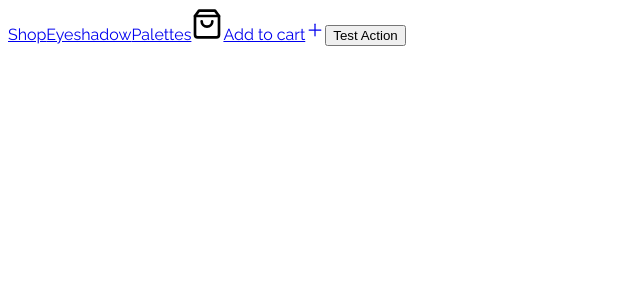
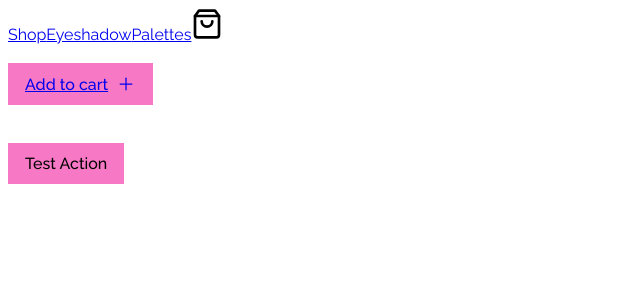
Before and after one commit to pedrorxmos/eyecon-beauty, a Next.js app: page / in a window 1280 px wide. Shown: the top 300 px of the page, without its empty margins (0-640 px from the left). Built offline with nearby package versions, Linux system fonts and the light colour scheme.

Commit message:
💄 EB-38 Buttons base and size styles

```diff
--- /dev/null
+++ b/app/components/Button/Button.scss
@@ -0,0 +1,48 @@
+@import '../../scss/variables';
+@import '../../scss/mixins';
+@import '../../scss/functions';
+
+.button {
+  font-family: $font-family;
+  font-size: 1rem;
+  font-weight: 500;
+  display: flex;
+  flex-direction: row;
+  flex-wrap: nowrap;
+  gap: 0.5rem;
+  align-items: center;
+  justify-content: center;
+  width: fit-content;
+
+  &.small {
+    padding: 8px 12px;
+    font-size: 0.875rem;
+  }
+
+  &.medium {
+    padding: 10px 16px;
+    font-size: 1rem;
+  }
+
+  &.large {
+    padding: 12px 24px;
+    font-size: 1.25px;
+  }
+
+  &.main {
+    &.fill {
+      background: $pink;
+      border: 1px solid $pink;
+    }
+  }
+
+  &.spaced {
+    justify-content: space-between;
+  }
+
+  &.text-button {
+    padding: 0;
+    background: none;
+    border: none;
+  }
+}
--- a/app/components/Button/Button.tsx
+++ b/app/components/Button/Button.tsx
@@ -1,24 +1,36 @@
 import Link from 'next/link';
 import React, { ReactNode } from 'react';
+import './Button.scss'
 
 interface Button {
 	children?: ReactNode;
+
+	// Actions
 	link?: boolean;
 	action?: (args?: any) => any;
 	args?: any;
 	href?: string;
 	external?: boolean;
+
+	// Styles
+	size?: string;
+	type?: string;
+	style?: string;
+	spaced?: boolean;
+	text?: boolean;
 }
 
-export const Button = ({ children, link, action, args, href = '#', external }: Button) => {
+export const Button = ({ children, link, action, args, href = '#', external, size = 'medium', type = 'main', style = 'fill', spaced, text }: Button) => {
 	const onClick = () => {
 		action!(args);
 	};
+
+	const className = `button ${size} ${type} ${style} ${text ? 'text-button' : ''} ${spaced ? 'spaced' : ''}`.trim().replaceAll(/\s+/g, ' ');
 	return link ? (
-		<Link href={href} target={external ? '_blank' : '_self'}>
+		<Link href={href} className={className} target={external ? '_blank' : '_self'}>
 			{children}
 		</Link>
 	) : (
-		<button onClick={onClick}>{children}</button>
+		<button className={className} onClick={onClick}>{children}</button>
 	);
 };
--- a/app/page.tsx
+++ b/app/page.tsx
@@ -14,11 +14,14 @@ export default function Home() {
 			<Link href="/shop/eyeshadow">Eyeshadow</Link>
 			<Link href="/shop/palettes">Palettes</Link>
 			<Icon name="shopping-bag" size="large" weight="thick" />
+			<br />
+			<br />
 			<Button link href="https://google.es" external>
 				<span>Add to cart</span>
 				<Icon name="plus" />
 			</Button>
-
+			<br />
+			<br />
 			<Button action={testAction} args="valueeee">
 				Test Action
 			</Button>
```
